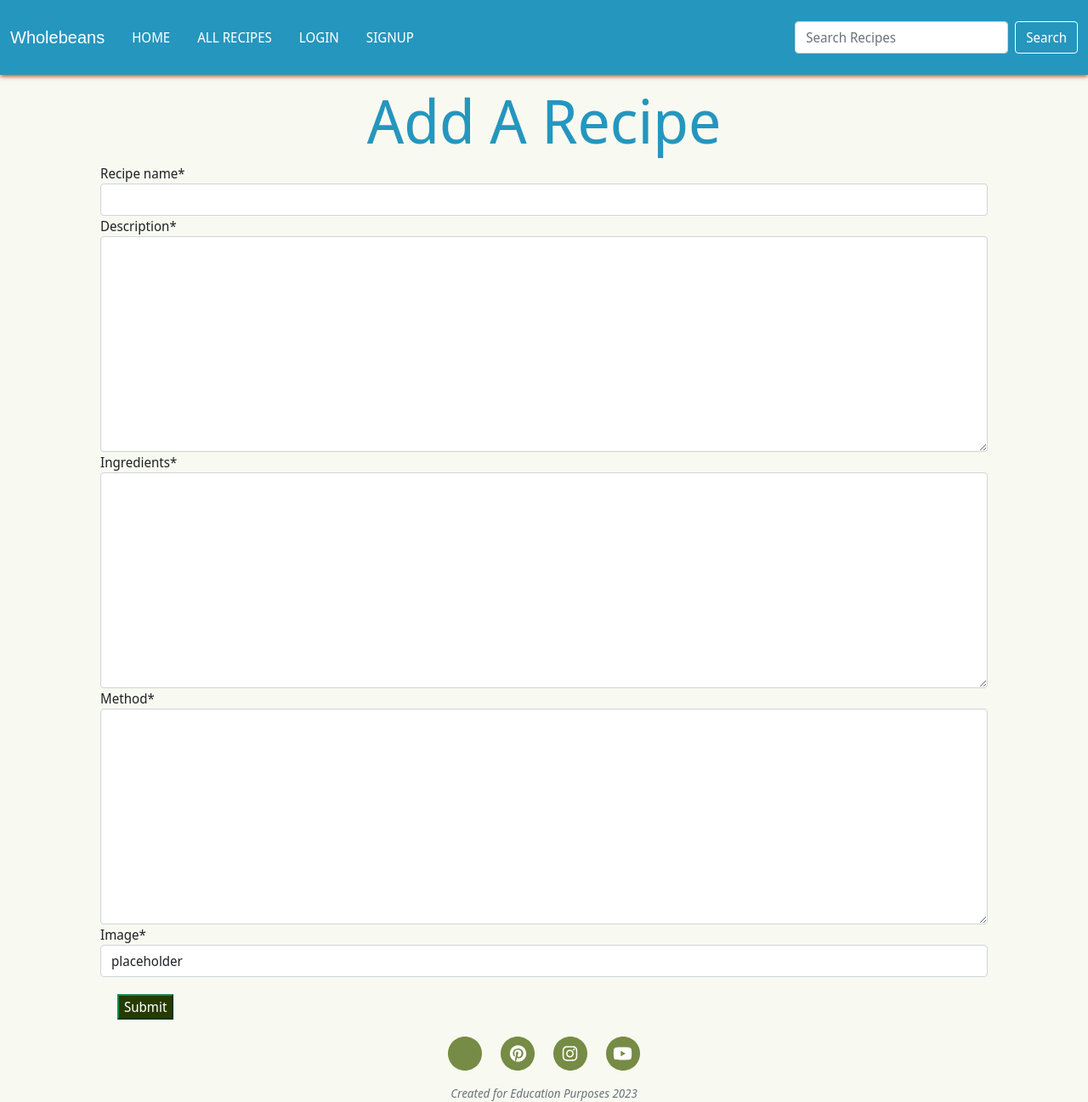
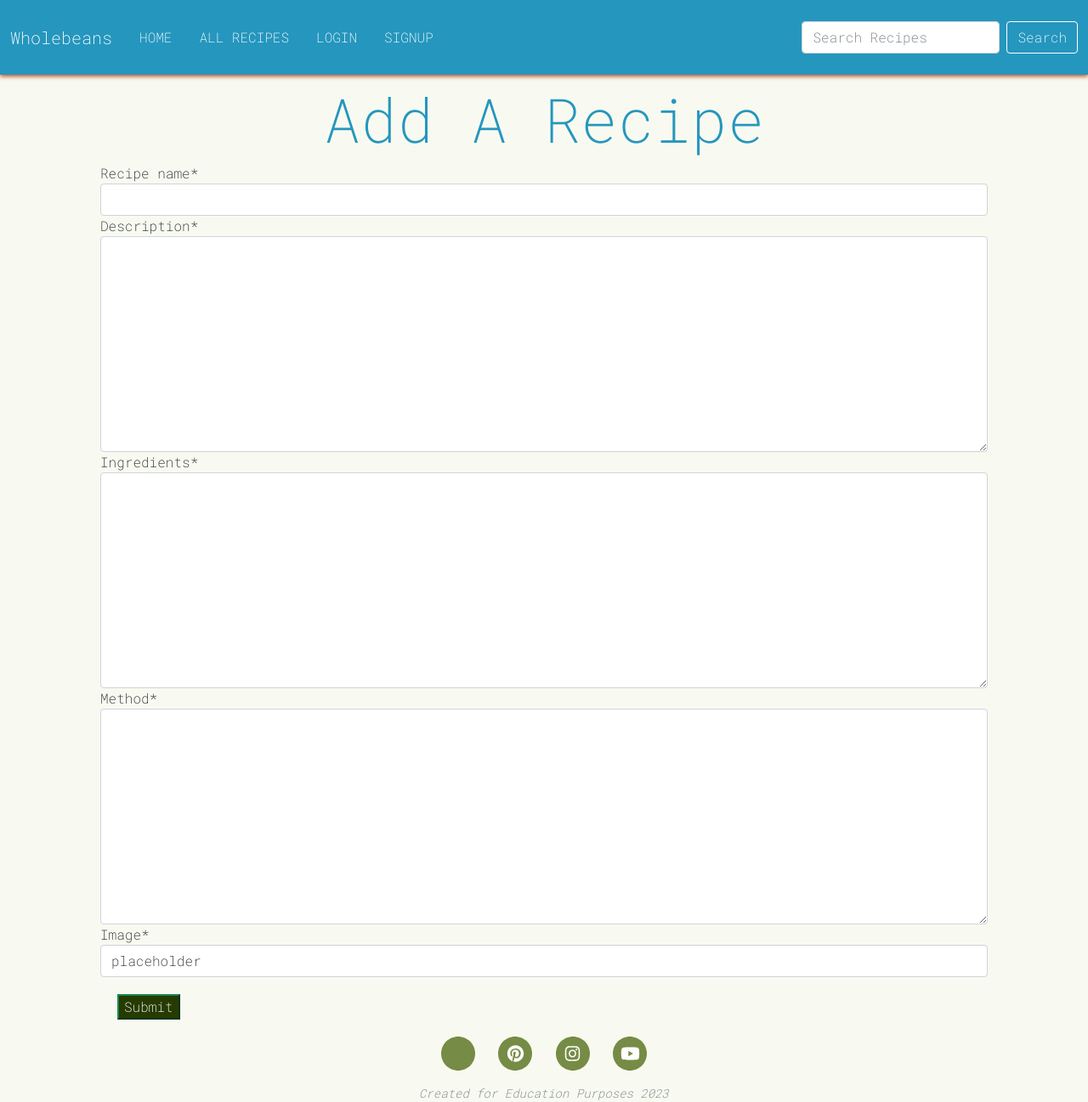
Before and after one commit to AdamVictory/wholebeans, a Django app: page /recipes/add in a window 1280 px wide. Shown: the whole page at 85% size. Run offline with Django 3.2, Linux system fonts and the light colour scheme; some libraries are stand-ins or nearby versions.

Commit message:
new font

```diff
--- a/static/css/style.css
+++ b/static/css/style.css
@@ -1,7 +1,7 @@
 @import url('https://fonts.googleapis.com/css2?family=Roboto+Mono:wght@200&display=swap');
 
 body {
-    font-family: 'Noto Sans Display', sans-serif;
+    font-family: 'Roboto Mono', monospace;
     background-color: #F8FAF1;
 }
 
@@ -11,7 +11,7 @@ body {
 }
 
 .navbar-brand {
-    font-family: 'Rock Salt', sans-serif;
+    font-family:  'Roboto Mono', monospace;
     color: #fff;
 }
 
@@ -20,12 +20,12 @@ body {
 }
 
 .nav-link {
-    font-family: 'Noto Sans Display', sans-serif;
+    font-family: 'Roboto Mono', monospace;
     color: #fff;
 }
 
 .nav-link:hover {
-    font-family: 'Noto Sans Display', sans-serif;
+    font-family: 'Roboto Mono', monospace;
     color: #fff;
 }
 
@@ -98,7 +98,7 @@ on the Code Institute Full Stack Developer Course */
 
 .page-title,
 .slogan {
-    font-family: 'Rock Salt', sans-serif;
+    font-family: 'Roboto Mono', sans-serif;
 }
 
 .page-title {
@@ -156,14 +156,14 @@ on the Code Institute Full Stack Developer Course */
 }
 
 .page-heading {
-    font-family: 'Rock Salt', sans-serif;
+    font-family: 'Roboto Mono', monospace;
     color: #fff;
     font-size: 8.5em;
     text-align: center;
 }
 
 .post-heading h1 {
-    font-family: 'Rock Salt', sans-serif;
+    font-family: 'Roboto Mono', monospace;
     color: #fff;
 }
 
```
